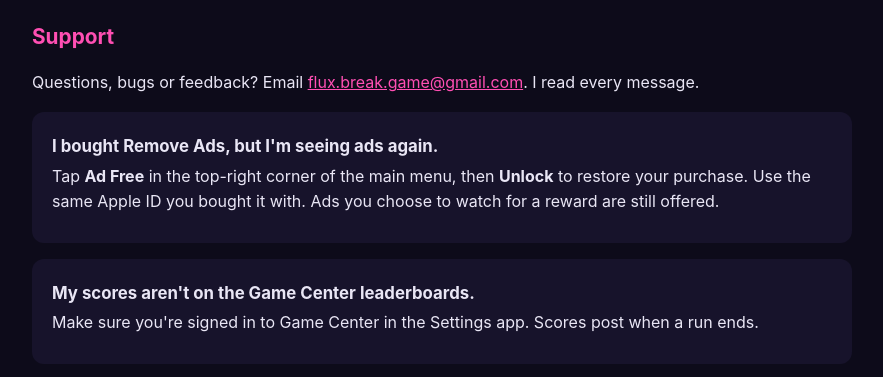
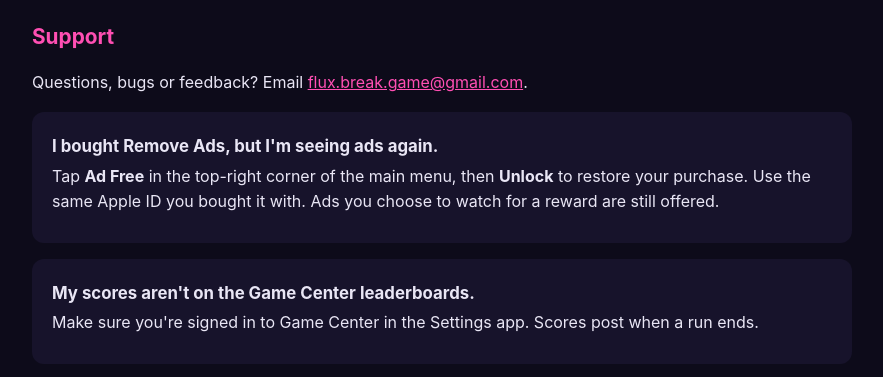
Before and after one commit to fluxbreak/fluxbreak.github.io, a plain HTML site: page index.html in a window 1280 px wide. Shown: the part 716-1093 px from the top of the page, without its empty margins (198-1081 px from the left). Drawn offline with Linux system fonts and the light colour scheme.

Commit message:
Trim support line
Co-Authored-By: Claude Opus 5.5 <noreply@anthropic.com>

```diff
--- a/index.html
+++ b/index.html
@@ -30,7 +30,7 @@ reactions, and take down the bosses.</p>
 
 <h2>Support</h2>
 <p>Questions, bugs or feedback? Email
-<a href="mailto:flux.break.game@gmail.com">flux.break.game@gmail.com</a>. I read every message.</p>
+<a href="mailto:flux.break.game@gmail.com">flux.break.game@gmail.com</a>.</p>
 
 <div class="card">
   <h3>I bought Remove Ads, but I'm seeing ads again.</h3>
```
